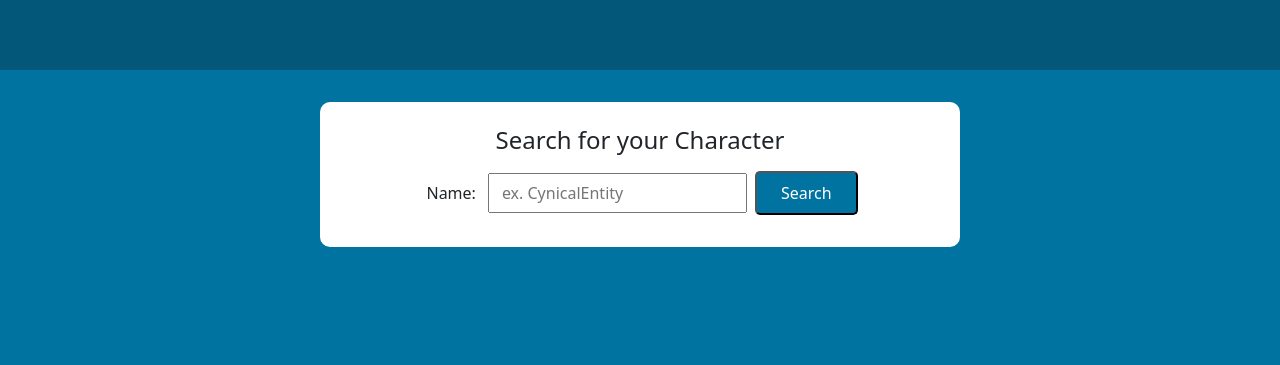
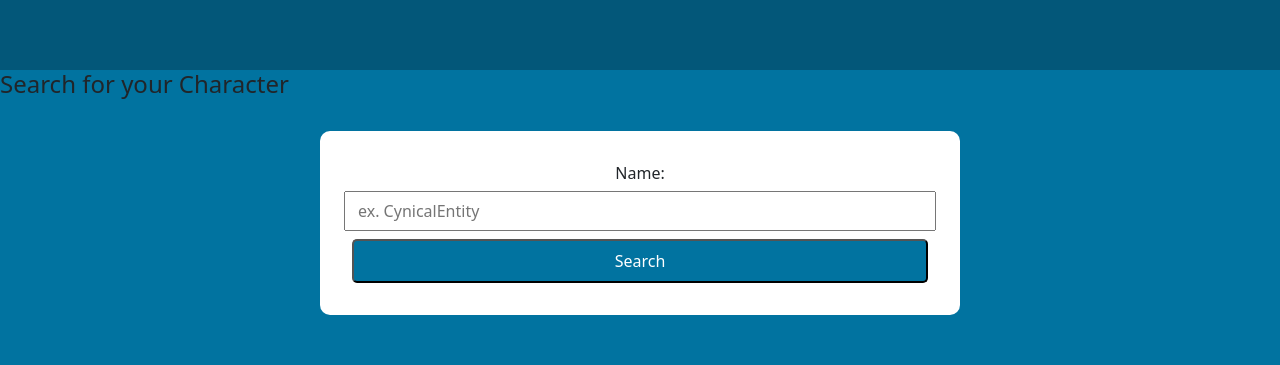
Before and after one commit to MatthewGammon/Albion-Player-Info, a React (Create React App) app: page /search in a window 1280 px wide. Shown: the part 244-609 px from the top of the page. Built offline with nearby package versions, Linux system fonts and the light colour scheme; no server answers.

Commit message:
changed class names to better reflect the content contained in their elements

```diff
--- a/src/components/player/playerSearch/PlayerSearch.js
+++ b/src/components/player/playerSearch/PlayerSearch.js
@@ -46,11 +46,11 @@ export default function Home() {
   }
 
   return (
-    <main className="search-form">
+    <main className="search-content">
       <div className="form-header">
         <h3>Search for your Character</h3>
       </div>
-      <form onSubmit={handleSubmit}>
+      <form className="search-form" onSubmit={handleSubmit}>
         <label className="search-label" htmlFor="name">
           Name:
         </label>
```
